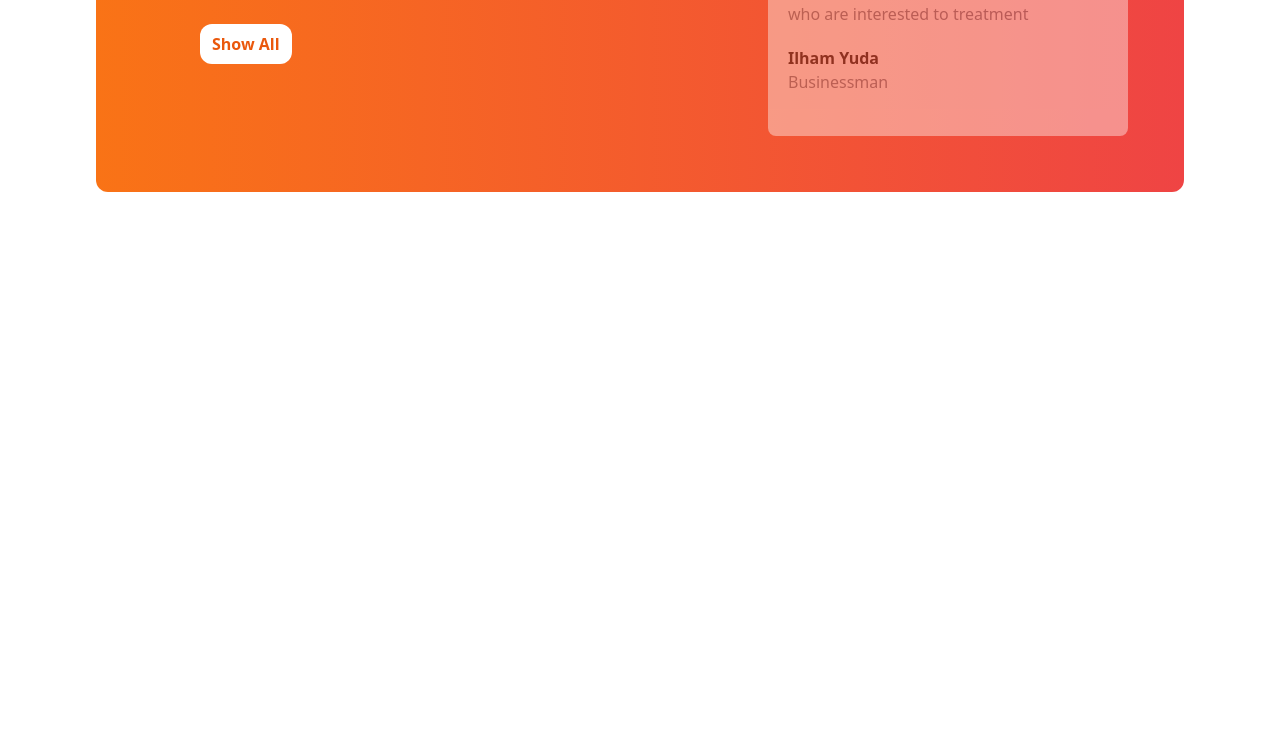
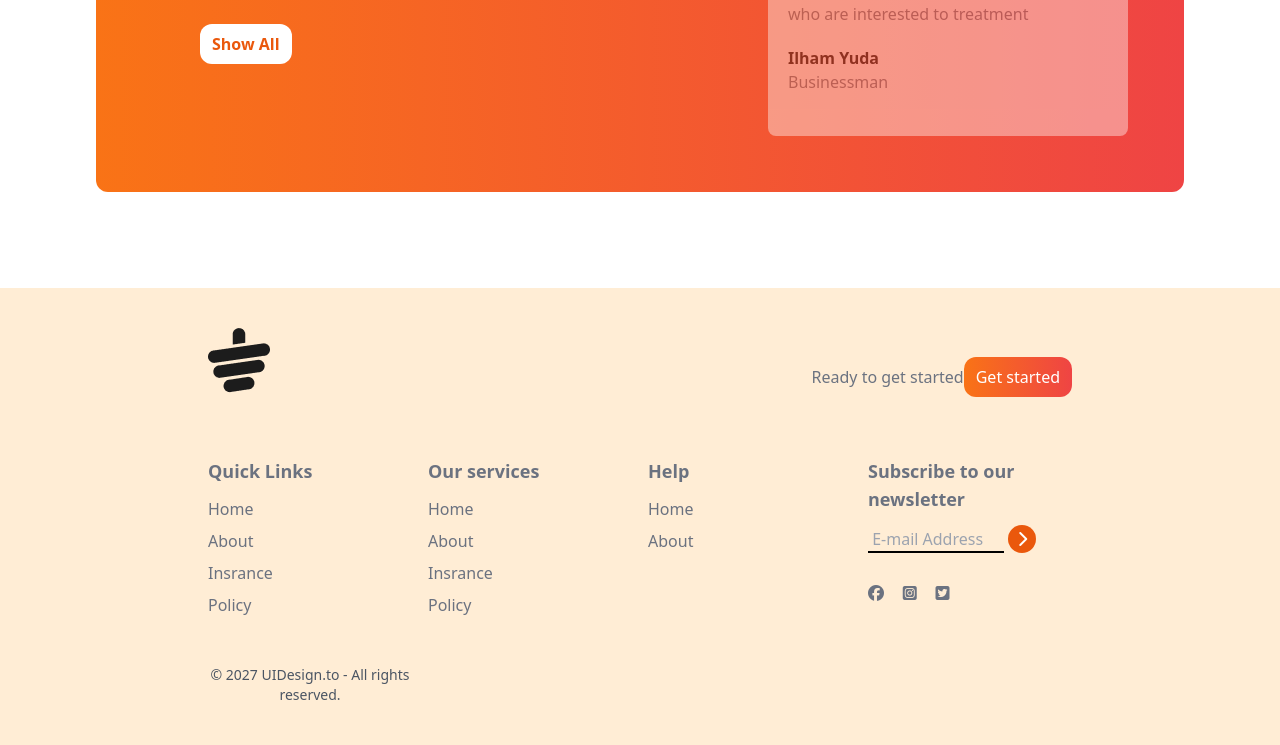
Before and after one commit to Najmus-Shakib797/tea-house-with-tailwind, a plain HTML site: page index.html in a window 1280 px wide. Shown: the part 2432-3177 px from the top of the page. Before the commit the page ends 2720 px from the top, so only its background shows below. Drawn offline with nearby package versions, Linux system fonts and the light colour scheme.

Commit message:
added last commit

```diff
--- a/index.html
+++ b/index.html
@@ -218,6 +218,95 @@
             </div>
 
         </section>
+        <!-- news section hw -->
+
     </main>
+    <!-- footer section -->
+    <footer class="bg-orange-100 text-gray-500 px-4 py-10 md:px-16">
+          <div class="w-9/12 mx-auto">
+             <!-- logo -->
+              <div class=" mb-8 flex justify-between">
+              <img class="mb-8" src="images/cup.png" alt="">
+              <div class="flex items-center">
+                <h4>Ready to get started</h4>
+                <button class="bg-gradient-to-r from-orange-500 to-red-500 px-3 py-2 text-white rounded-xl">Get started</button>
+              </div>
+             </div>
+             <!-- links -->
+              <div class="grid grid-cols-1 md:grid-cols-2 lg:grid-cols-4 gap-4">
+                <!-- first-column -->
+                 <div>
+                  <h3 class="font-semibold text-lg mb-3">Quick Links</h3>
+                  <ul class="space-y-2">
+                    <li>
+                      <a class="hover:text-orange-500" href="#">Home</a>
+                    </li>
+                    <li>
+                      <a class="hover:text-orange-500"  href="#">About</a>
+                    </li>
+                    <li>
+                      <a class="hover:text-orange-500" href="#">Insrance</a>
+                    </li>
+                    <li>
+                      <a class="hover:text-orange-500" href="#">Policy</a>
+                    </li>
+                  </ul>
+                 </div>
+                <!-- 2nd-column -->
+                 <div>
+                  <h3 class="font-semibold text-lg mb-3">Our services</h3>
+                  <ul class="space-y-2">
+                    <li>
+                      <a class="hover:text-orange-500" href="#">Home</a>
+                    </li>
+                    <li>
+                      <a class="hover:text-orange-500"  href="#">About</a>
+                    </li>
+                    <li>
+                      <a class="hover:text-orange-500" href="#">Insrance</a>
+                    </li>
+                    <li>
+                      <a class="hover:text-orange-500" href="#">Policy</a>
+                    </li>
+                  </ul>
+                 </div>
+                <!-- 3rd-column -->
+                 <div>
+                  <h3 class="font-semibold text-lg mb-3">Help</h3>
+                  <ul class="space-y-2">
+                    <li>
+                      <a class="hover:text-orange-500" href="#">Home</a>
+                    </li>
+                    <li>
+                      <a class="hover:text-orange-500"  href="#">About</a>
+                    </li>
+
+                  </ul>
+                 </div>
+                 <!-- forth-column -->
+                  <div>
+                    <h3 class="font-semibold text-lg mb-3">Subscribe to our newsletter</h3>
+                    <div class="flex flex-col space-y-2">
+                      <div>
+                        <input class="bg-transparent border-b-2 border-black w-4/6" placeholder=" E-mail Address" type="text">
+                        <i class="fa-solid fa-chevron-right bg-orange-600 w-7 h-7 inline-flex justify-center items-center rounded-3xl text-white"></i>
+                        <!-- <i class="fa-solid fa-chevron-right bg-orange-600 w-7 h-7 inline-flex justify-center items-center"></i> ............. buhar ase.............-->
+                         <div class="flex justify-between w-2/5 mb-2 mt-8 ">
+                          <i class="fa-brands fa-facebook"></i>
+                          <i class="fa-brands fa-square-instagram"></i>
+                          <i class="fa-brands fa-square-twitter"></i>
+
+                         </div>
+                      </div>
+                    </div>
+                  </div>
+                <div class="text-center pt-4 mt-4">
+                         <p class="text-gray-600 text-sm ">© 2027 UIDesign.to - All rights reserved.</p>
+
+                </div>
+
+
+          </div>
+    </footer>
   </body>
 </html>
```
